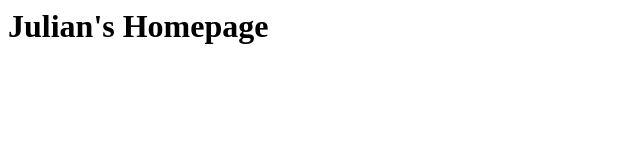
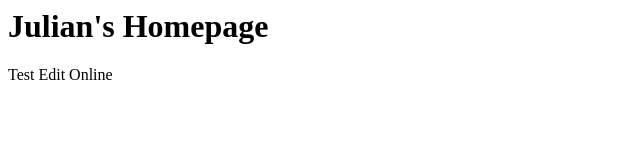
Before and after one commit to updating/updating.github.com, a plain HTML site: page index.html in a window 1280 px wide. Shown: the full height of the page, 0-640 px from the left. Drawn offline with Linux system fonts and the light colour scheme.

Commit message:
Update master

```diff
--- a/index.html
+++ b/index.html
@@ -1 +1,2 @@
 <h1>Julian's Homepage</h1>
+<span style="color:read;">Test Edit Online</span>
```
